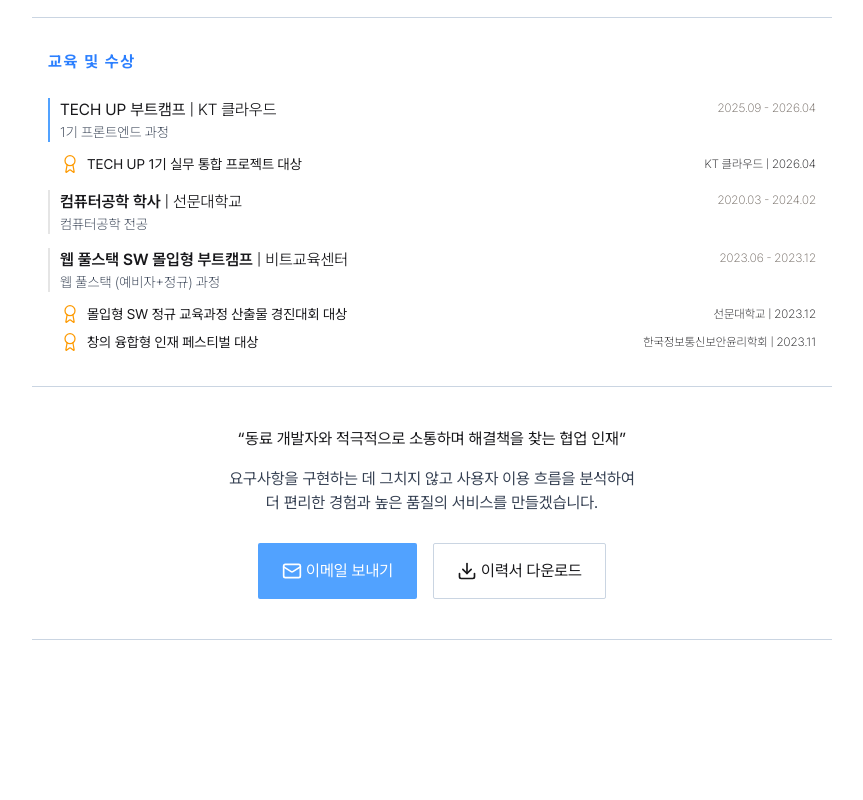
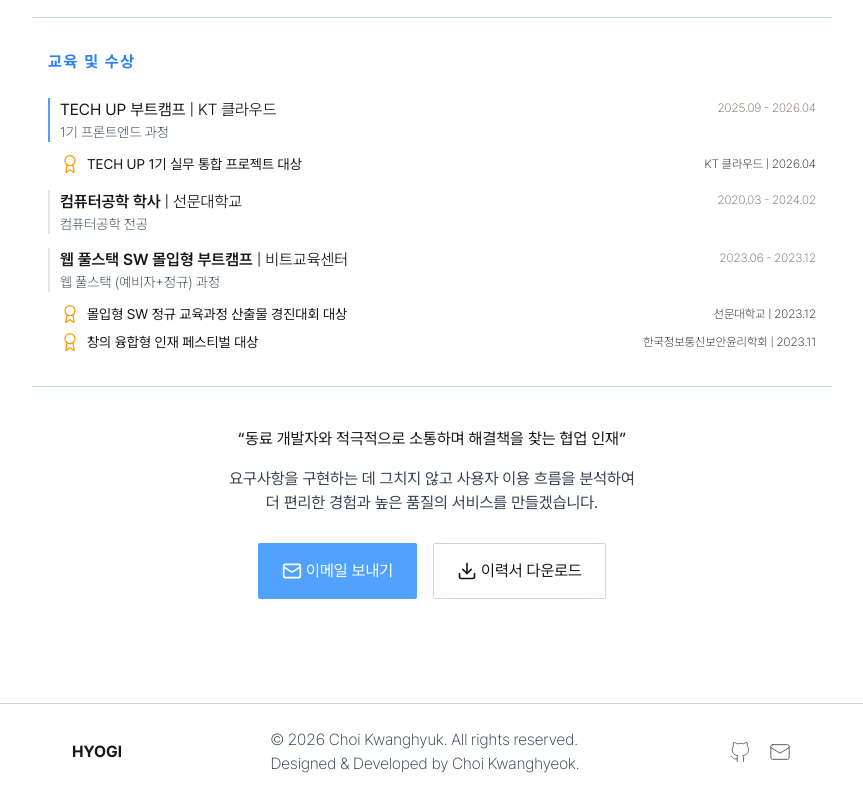
Before and after one commit to 806hyogi/hyogi-portfolio, a Next.js app: page / in a window 1280 px wide. Shown: the part 2138-2938 px from the top of the page, without its empty margins (208-1071 px from the left). Before the commit the page ends 2778 px from the top, so only its background shows below. Built offline with nearby package versions, Linux system fonts and the light colour scheme.

Commit message:
feat: footer 개발 완료

```diff
--- a/app/layout.tsx
+++ b/app/layout.tsx
@@ -1,6 +1,7 @@
 import type { Metadata } from "next";
 import { Header } from "@/components/layout/Header";
 import { ThemeProvider } from "@/components/theme/theme-provider";
+import { Footer } from "@/components/layout/Footer";
 import { pretendard } from "./fonts";
 import "./globals.css";
 
@@ -22,6 +23,7 @@ export default function RootLayout({
           <main className="mx-auto w-full max-w-[800px]">
             {children}
           </main>
+          <Footer />
         </ThemeProvider>
       </body>
     </html>
--- a/components/layout/Footer.tsx
+++ b/components/layout/Footer.tsx
@@ -0,0 +1,47 @@
+import Image from "next/image";
+import Link from "next/link";
+import { Mail } from "lucide-react";
+
+export function Footer() {
+    return (
+        <footer className="border-t border-slate-300 bg-white px-4 py-6 dark:border-slate-700 dark:bg-background">
+            <div className="mx-auto flex w-full max-w-[800px] flex-col gap-4 px-0 sm:flex-row sm:items-center sm:justify-between sm:px-10">
+                <p className="text-base font-bold leading-6 text-zinc-900 dark:text-zinc-100">
+                    HYOGI
+                </p>
+
+                <p className="text-base font-extralight leading-6 text-gray-700 dark:text-neutral-300">
+                    © 2026 Choi Kwanghyuk. All rights reserved.
+                    <br />
+                    Designed & Developed by Choi Kwanghyeok.
+                </p>
+
+                <div className="flex items-center gap-4 sm:justify-end">
+                    <Link
+                        href="https://github.com/806hyogi"
+                        target="_blank"
+                        rel="noreferrer"
+                        aria-label="GitHub"
+                        className="inline-flex size-6 items-center justify-center"
+                    >
+                        <Image
+                            src="/icon/github.svg"
+                            alt=""
+                            width={20}
+                            height={20}
+                            className="size-5 dark:invert"
+                        />
+                    </Link>
+
+                    <Link
+                        href="mailto:rhkdgur120@naver.com"
+                        aria-label="Email"
+                        className="inline-flex size-6 items-center justify-center text-zinc-600 dark:text-zinc-300"
+                    >
+                        <Mail aria-hidden="true" className="size-5.5" strokeWidth={1} />
+                    </Link>
+                </div>
+            </div>
+        </footer>
+    );
+}
--- a/components/sections/ContactSection.tsx
+++ b/components/sections/ContactSection.tsx
@@ -26,17 +26,28 @@ export default function ContactSection() {
     const handleDownloadPdf = async () => {
         window.dispatchEvent(new Event("portfolio:open-all-projects"));
 
+        const closeProjects = () => {
+            window.dispatchEvent(new Event("portfolio:close-all-projects"));
+            window.removeEventListener("afterprint", closeProjects); // 인쇄가 끝났을때 닫기
+            window.removeEventListener("focus", closeProjects); // 인쇄창을 닫고 페이지로 돌아왔을때 닫기
+        };
+
+        window.addEventListener("afterprint", closeProjects);
+        window.addEventListener("focus", closeProjects);
+
         await wait(500);
         await waitForImages();
         await wait(300);
 
         window.print();
+
+        setTimeout(closeProjects, 300);
     };
 
     return (
         <section
             id="Contact"
-            className="scroll-mt-16 border-b border-slate-300 px-4 py-10 dark:border-slate-700"
+            className="scroll-mt-16border-slate-300 px-4 py-10 mb-16 dark:border-slate-700"
         >
             <div className="flex flex-col items-center gap-4 text-center">
                 <p className="text-base font-normal leading-6 text-zinc-900 dark:text-zinc-100">
--- a/components/sections/ProjectSection.tsx
+++ b/components/sections/ProjectSection.tsx
@@ -133,9 +133,17 @@ export default function ProjectSection() {
             setOpenProjects(projectValues);
         };
 
+        const handleCloseAllProjects = () => {
+            setOpenProjects([]);
+        }
+
         window.addEventListener("portfolio:open-all-projects", handleOpenAllProjects);
+        window.addEventListener("portfolio:close-all-projects", handleCloseAllProjects);
 
-        return () => { window.removeEventListener("portfolio:open-all-projects", handleOpenAllProjects) };
+        return () => {
+            window.removeEventListener("portfolio:open-all-projects", handleOpenAllProjects);
+            window.removeEventListener("portfolio:close-all-projects", handleCloseAllProjects);
+        };
     }, []);
 
     return (
```
